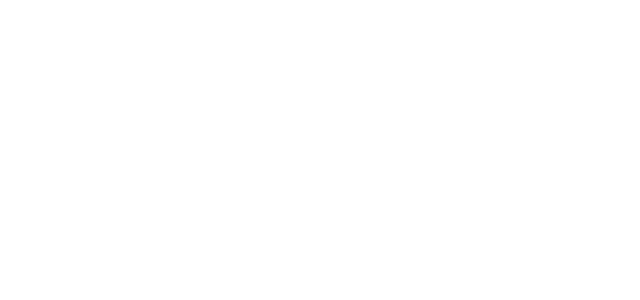
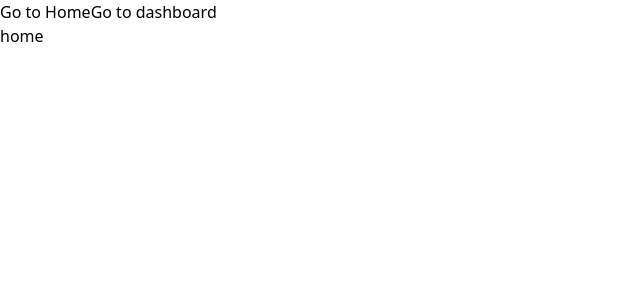
Before and after one commit to mthdht/learn, a Vue app: page / in a window 1280 px wide. Shown: the top 300 px of the page, without its empty margins (0-640 px from the left). Built offline with nearby package versions, Linux system fonts and the light colour scheme.

Commit message:
install router, tailwind, heroicon, headlessui

```diff
--- a/package.json
+++ b/package.json
@@ -11,7 +11,8 @@
   "dependencies": {
     "@headlessui/vue": "^1.7.14",
     "@heroicons/vue": "^2.0.18",
-    "vue": "^3.2.47"
+    "vue": "^3.2.47",
+    "vue-router": "^4.2.2"
   },
   "devDependencies": {
     "@vitejs/plugin-vue": "^4.1.0",
--- a/src/App.vue
+++ b/src/App.vue
@@ -1,9 +1,16 @@
 <template>
-  <Header></Header>
+  <p>
+    <!-- use the router-link component for navigation. -->
+    <!-- specify the link by passing the `to` prop. -->
+    <!-- `<router-link>` will render an `<a>` tag with the correct `href` attribute -->
+    <router-link to="/">Go to Home</router-link>
+    <router-link to="/dashboard">Go to dashboard</router-link>
+  </p>
+  <!-- route outlet -->
+  <!-- component matched by the route will render here -->
+  <router-view></router-view>
 </template>
 
-<script setup>
-import Header from './components/Header.vue';
-</script>
+<script setup></script>
 
 <style scoped></style>
--- /dev/null
+++ b/src/components/Dashboard.vue
@@ -0,0 +1,3 @@
+<template>ok</template>
+
+<script setup></script>
--- /dev/null
+++ b/src/components/Home.vue
@@ -0,0 +1,3 @@
+<template>home</template>
+
+<script setup></script>
--- a/src/main.js
+++ b/src/main.js
@@ -1,5 +1,26 @@
-import { createApp } from 'vue'
-import './style.css'
-import App from './App.vue'
+import { createApp } from 'vue';
+import { createRouter, createWebHashHistory } from 'vue-router';
+import './style.css';
+import App from './App.vue';
 
-createApp(App).mount('#app')
+import Dashboard from './components/Dashboard.vue';
+import Home from './components/Home.vue';
+
+// 2. Define some routes
+// Each route should map to a component.
+// We'll talk about nested routes later.
+const routes = [
+  { path: '/', component: Home },
+  { path: '/dashboard', component: Dashboard },
+];
+
+// 3. Create the router instance and pass the `routes` option
+// You can pass in additional options here, but let's
+// keep it simple for now.
+const router = createRouter({
+  // 4. Provide the history implementation to use. We are using the hash history for simplicity here.
+  history: createWebHashHistory(),
+  routes, // short for `routes: routes`
+});
+
+createApp(App).use(router).mount('#app');
```
Also changed, not shown: 1 other file (tests, documents, lock files or other folders).
